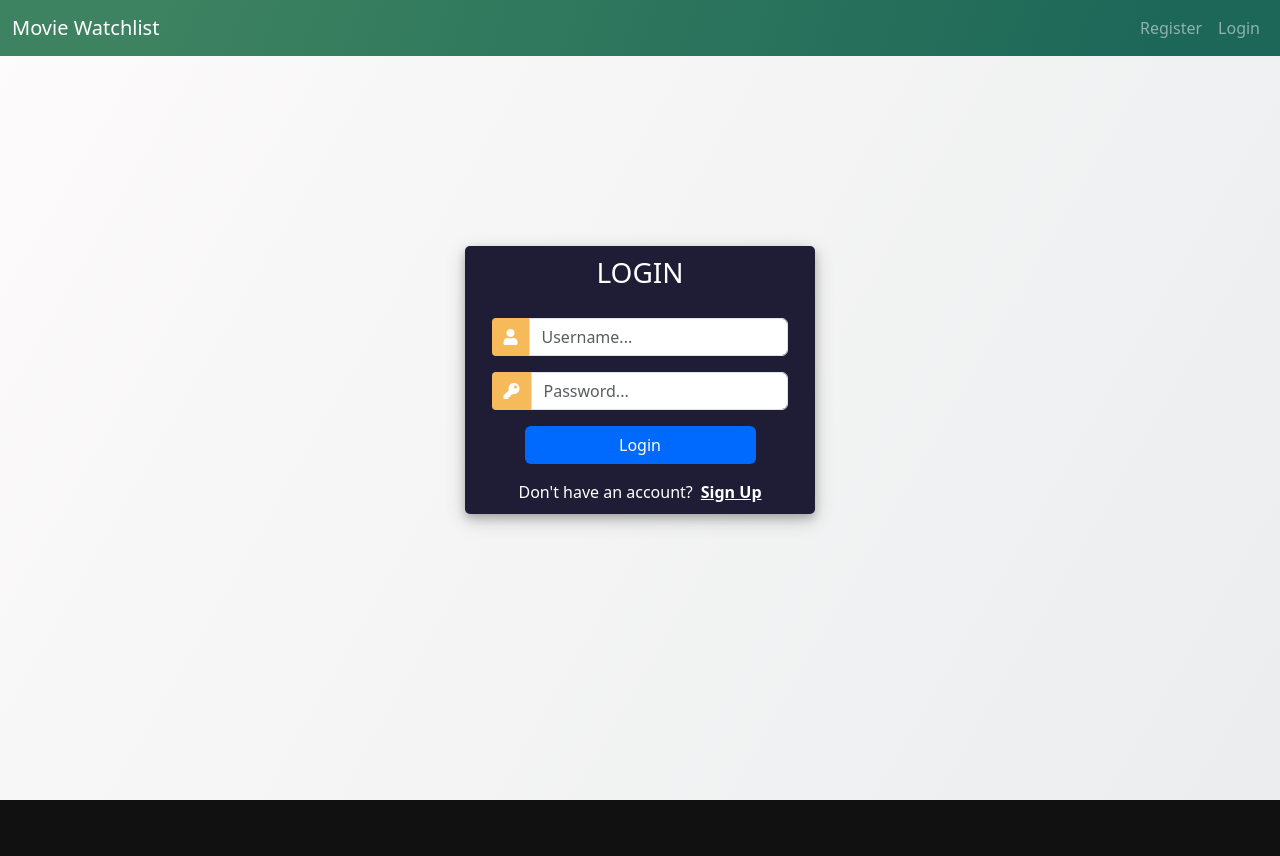
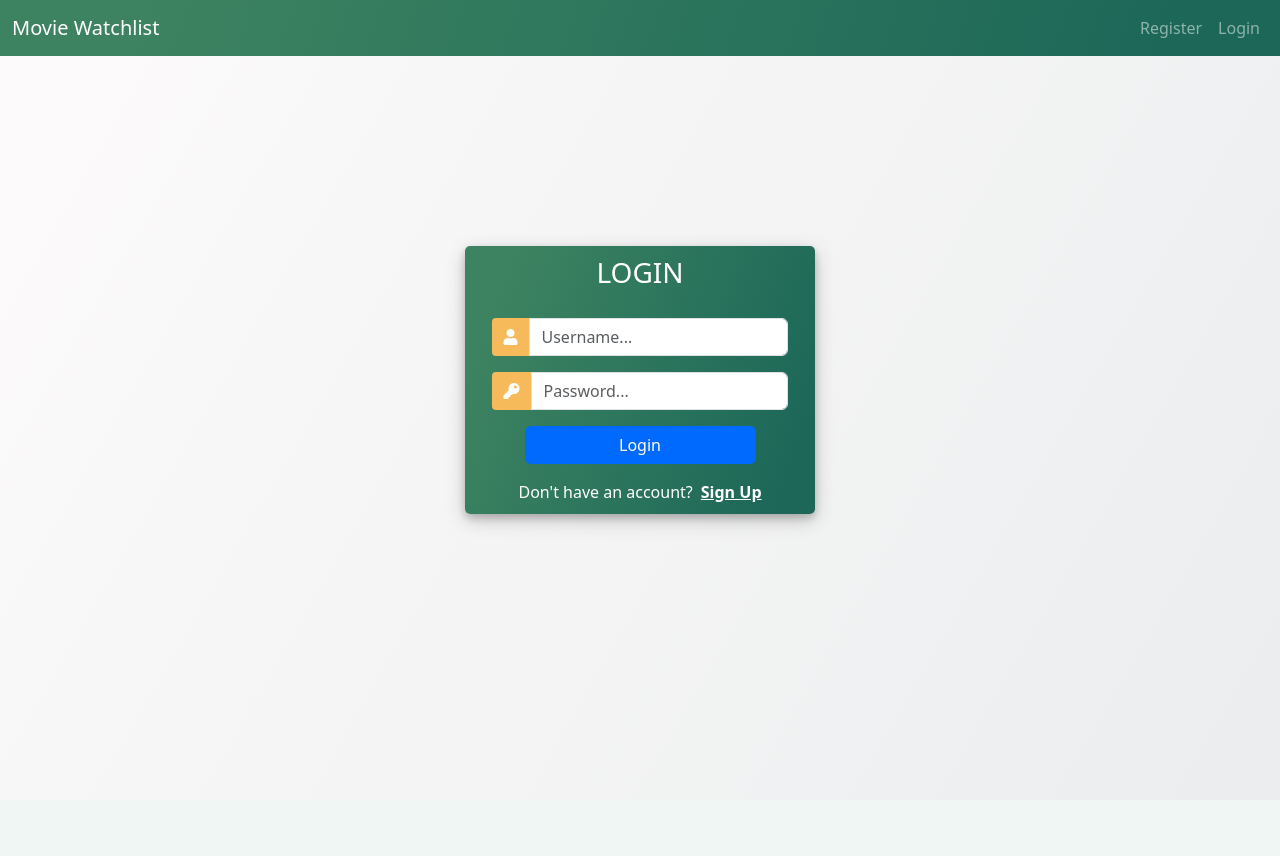
Before and after one commit to Nand1904/Movie-Watchlist, a Django app: template base/templates/login.html in a window 1280 px wide. After the commit the page ends 529 px from the top, so only its background shows below. Run offline with Django 3.2, Linux system fonts and the light colour scheme; the template is opened without the code that fills it, so the values that code supplies are empty; some libraries are stand-ins or nearby versions.

Commit message:
cards fixed

```diff
--- a/base/templates/login.html
+++ b/base/templates/login.html
@@ -15,8 +15,6 @@
 		html {
 			margin: 0;
 			padding: 0;
-			background: linear-gradient(#111111 30%, #4000ff 200%);
-    		height: 100vh;
     		background-attachment: fixed;
 		}
 
@@ -24,7 +22,7 @@
 			width: 350px;
 			margin-top: 190px;
 			margin-bottom: auto;
-			background: #1f1d36;
+			background: linear-gradient( 109.6deg,  rgba(61,131,97,1) 11.2%, rgba(28,103,88,1) 91.1% );;
 			position: relative;
 			display: flex;
 			justify-content: center;
--- a/base/templates/register.html
+++ b/base/templates/register.html
@@ -14,8 +14,7 @@
 		html {
 			margin: 0;
 			padding: 0;
-			background: linear-gradient(#111111 30%, #4000ff 200%);
-    		height: 100vh;
+
     		background-attachment: fixed;
 		}
 
@@ -23,7 +22,7 @@
 			width: 350px;
 			margin-top: 190px;
 			margin-bottom: auto;
-			background: #1f1d36;
+			background: linear-gradient( 109.6deg,  rgba(61,131,97,1) 11.2%, rgba(28,103,88,1) 91.1% );;
 			position: relative;
 			display: flex;
 			justify-content: center;
```
Also changed, not shown: db.sqlite3.
